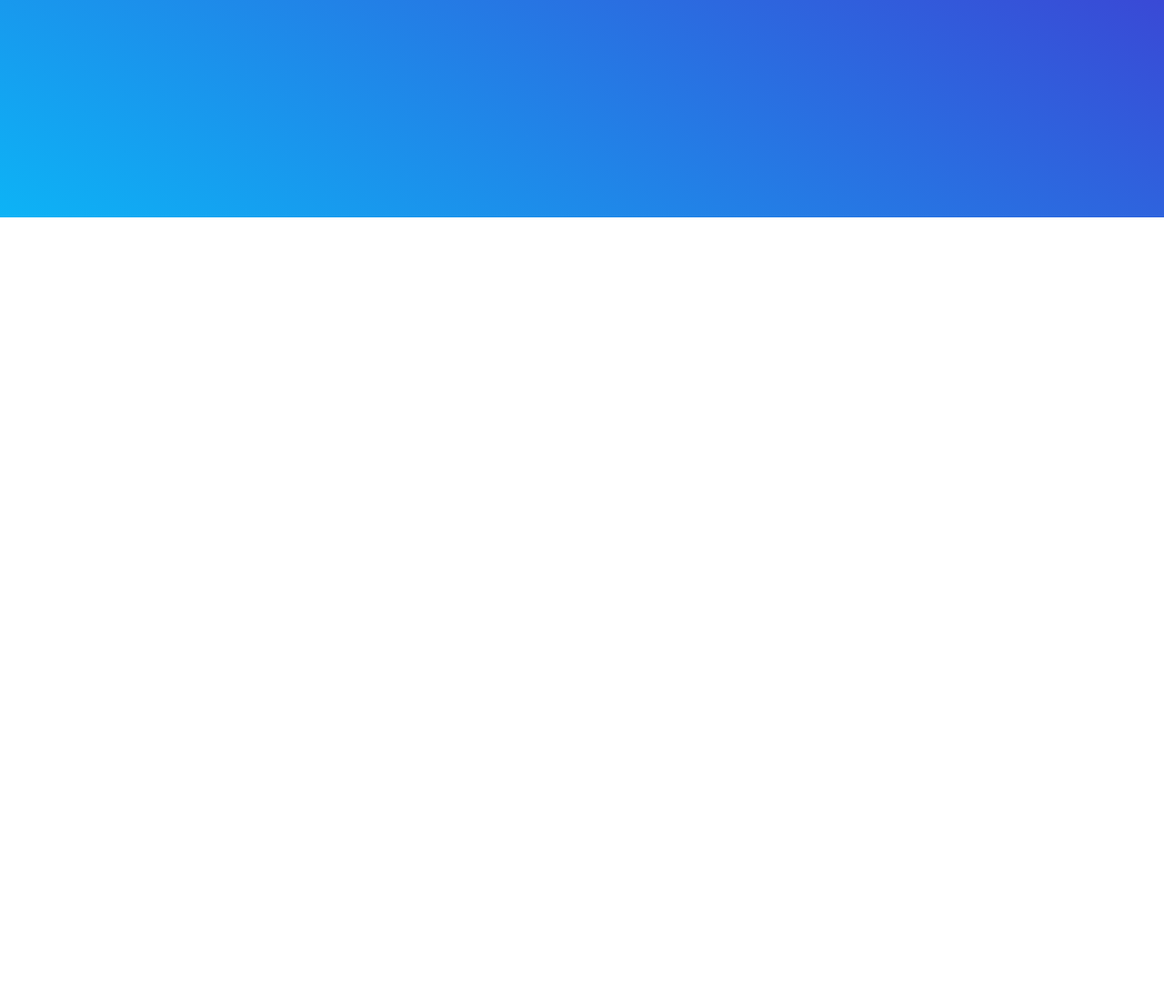
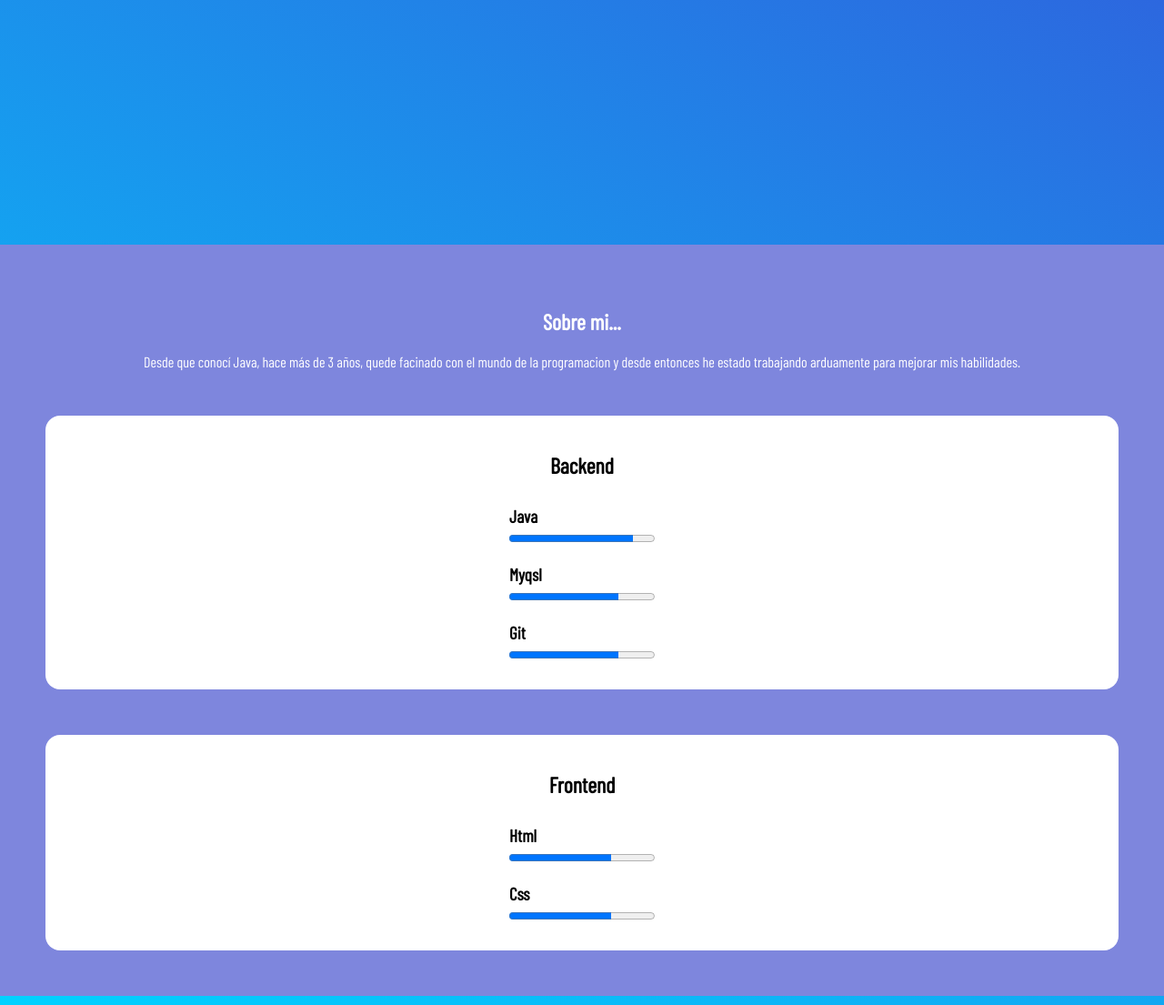
Before and after one commit to JuanGarDev/portfolioDev, a plain HTML site: page index.html in a window 1280 px wide. Shown: the part 561-1666 px from the top of the page at 91% size. Before the commit the page ends 800 px from the top, so only its background shows below. Drawn offline with nearby package versions, Linux system fonts and the light colour scheme.

Commit message:
Tecnologias terminado

```diff
--- a/estilos/header.css
+++ b/estilos/header.css
@@ -5,7 +5,7 @@
 
 body{
     font-family: 'Barlow Condensed', sans-serif;
-
+    scroll-behavior: smooth;
     background: linear-gradient(30deg, #00d2ff 0%, #3a47d5 100%);
 }
 
@@ -45,17 +45,18 @@ a:visited{
     display: flex;
     flex-direction: column;
     text-align: center;
-    padding: 50px 0;
+    padding: 185px 0;
     margin: 100px 50px;
     color: white;
 }
 
 #saludo{
-    font-size: 1.5rem;
+    font-size: 2rem;
 }
 
 #descripcion{
-    font-size: 1.5rem;
+    font-size: 2rem;
+    color: #2C36A3;
 }
 
 #presentacion h1{
--- /dev/null
+++ b/estilos/quiensoy.css
@@ -0,0 +1,57 @@
+#quiensoy .contenedor {
+    display: flex;
+    flex-direction: column;
+}
+
+#quiensoy {
+    margin: 10px 0;
+    color: white;
+    text-align: center;
+}
+
+#quiensoy h1 {
+    font-size: 1.5rem;
+    margin: 20px 0;
+}
+
+#quiensoy p {
+    font-size: 1rem;
+}
+
+#sobremi {
+    padding: 50px;
+    background-color: #7E86DD;
+
+}
+
+.tecnologias {
+    margin-top: 50px;
+    display: flex;
+    flex-direction: column;
+    align-items: center;
+    padding: 20px;
+    background-color: white;
+    color: black;
+    border-radius: 1rem;
+}
+.tecnologias h1{
+    font-size: 1.5rem;
+}
+.tecnologias h4{
+    font-size: 1.2rem;
+}
+
+.tenologiasdiv {
+
+    display: flex;
+    flex-direction: column;
+    text-align: left;
+    margin: 10px 15px;
+
+}
+
+progress{
+    margin-top: 5px;
+    padding: .5rem 5rem;
+
+}
--- a/index.html
+++ b/index.html
@@ -9,14 +9,15 @@
     <link rel="preconnect" href="https://fonts.gstatic.com" crossorigin>
     <link href="https://fonts.googleapis.com/css2?family=Barlow+Condensed&display=swap" rel="stylesheet">
     <link rel="stylesheet" href="estilos/header.css">
+    <link rel="stylesheet" href="estilos/quiensoy.css">
     <title>Portfolio Juan Garcia</title>
 </head>
 
 <body>
     <header>
         <nav>
+            <a href="#quiensoy">Sobre mi</a>
             <a href="#">Proyectos</a>
-            <a href="#">Curriculum</a>
             <a href="#">Contacto</a>
         </nav>
     </header>
@@ -29,8 +30,44 @@
         </div>
     </section>
 
-    <section id="proyectos">
+    <section id="quiensoy">
+        <div class="contenedor">
+            <div id="sobremi">
+                <h1>Sobre mi...</h1>
+                <p>Desde que conocí Java, hace más de 3 años, quede
+                    facinado con el mundo de la programacion y desde entonces he
+                    estado trabajando arduamente para mejorar mis habilidades.
+                </p>
+                <div class="tecnologias">
+                    <h1>Backend</h1>
+                    <div class="tenologiasdiv">
+                        <h4>Java</h4>
+                        <progress max="100" value="85"></progress>
+                    </div>
+                    <div class="tenologiasdiv">
+                        <h4>Myqsl</h4>
+                        <progress max="100" value="75"></progress>
+                    </div>
+                    <div class="tenologiasdiv">
+                        <h4>Git</h4>
+                        <progress max="100" value="75"></progress>
+                    </div>
+                </div>
+                <div class="tecnologias">
+                    <h1>Frontend</h1>
+                    <div class="tenologiasdiv">
+                        <h4>Html</h4>
+                        <progress max="100" value="70"></progress>
+                    </div>
+                    <div class="tenologiasdiv">
+                        <h4>Css</h4>
+                        <progress max="100" value="70"></progress>
+                    </div>
 
+                </div>
+            </div>
+
+        </div>
     </section>
 </body>
 
```
